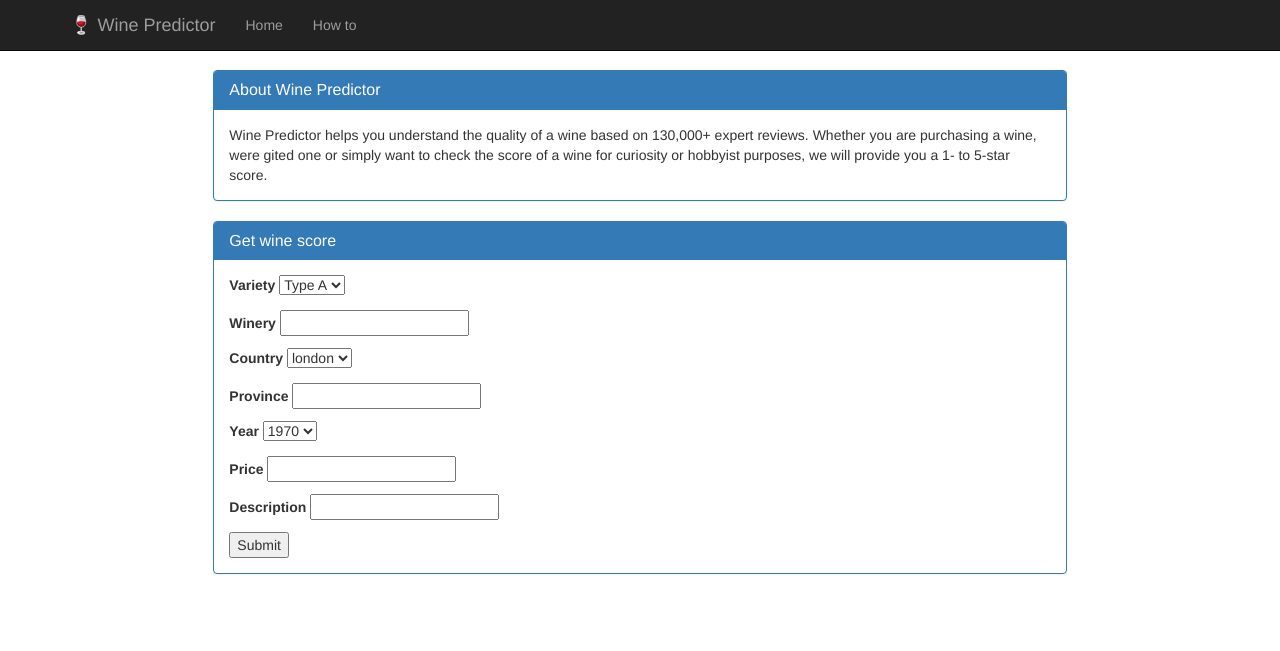
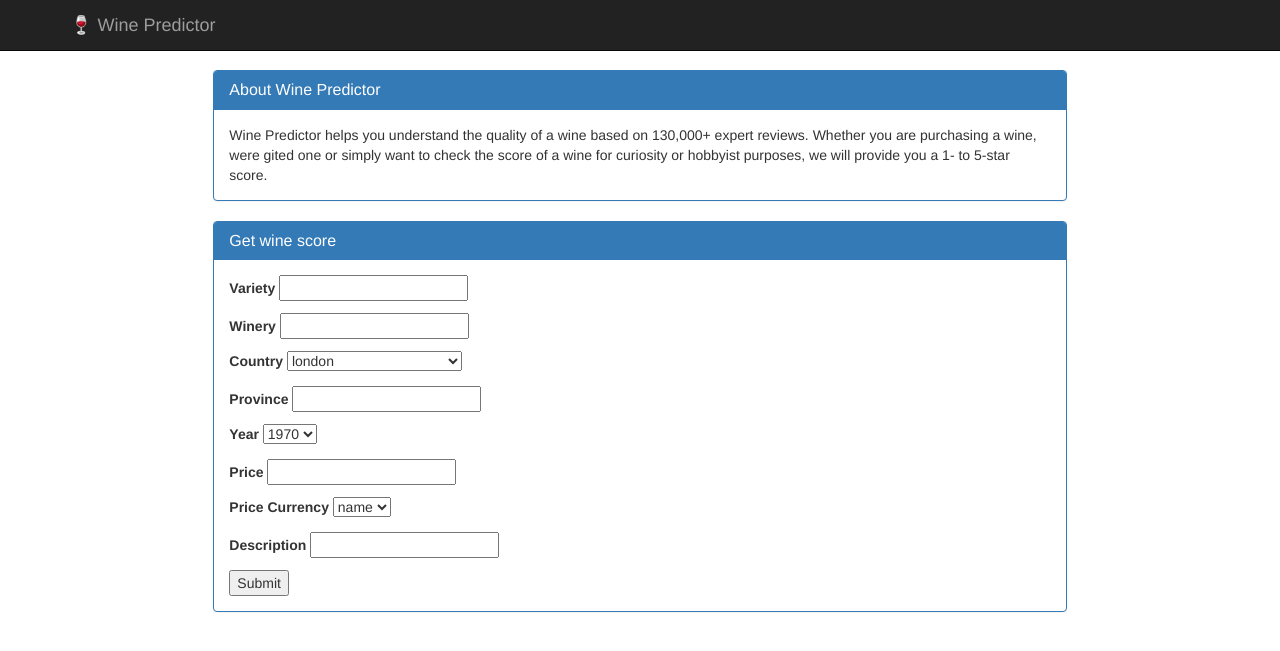
Before and after one commit to shippingunicorns/WinePredictor-FrontEnd, a Flask app: page /home in a window 1280 px wide. Shown: the top 651 px of the page. Run offline with Flask 2, Linux system fonts and the light colour scheme; a database or web service that is not in the repository returns one stand-in record (values such as "Sample title"); data that the repository does not hold is empty; some libraries are stand-ins or nearby versions.

Commit message:
updated requirements, updated fields (country, winery, etc), added currency, added dynamic response based on api result, removed nav

```diff
--- a/api.py
+++ b/api.py
@@ -42,4 +42,14 @@ def read_api(place="london"):
     f_string = f"{api_output[0]['title']}: {api_output[0]['woeid']} ({api_output[0]['latt_long']})"
     return f_string
 
+def read_api_fx():
+    import requests
+    url = "https://api.exchangeratesapi.io/latest?base=USD"
+    api_output = requests.get(url).json()
+    rates_values_dict = api_output['rates']
+    rates_list = sorted(list(api_output['rates'].keys()))
+    return [rates_values_dict, rates_list]
+
+# print(read_api_fx())
+
 # print(read_api())
--- a/app.py
+++ b/app.py
@@ -27,7 +27,7 @@ from flask_bootstrap import Bootstrap
 from time_functions import current_date_str, current_datetime_str, current_time_str
 
 # to read from api
-from api import read_api
+from api import read_api, read_api_fx
 
 # import markdown rendering
 from flaskext.markdown import Markdown
@@ -76,15 +76,31 @@ def home_init():
 
     # FORMS
     ws_form = WineScoreForm()
-    ws_form.variety.choices = ["Type A", "Type B"]
     ws_form.year.choices = list(range(1970, 2021 +1, 1))
-    ws_form.country.choices = ["london", "US"]
+    ws_form.country.choices = ['london', 'Argentina', 'Armenia', 'Australia',
+                               'Austria', 'Bosnia and Herzegovina', 'Brazil',
+                               'Bulgaria', 'Canada', 'Chile', 'China',
+                               'Croatia', 'Cyprus', 'Czech Republic', 'Egypt',
+                               'England', 'France', 'Georgia', 'Germany',
+                               'Greece', 'Hungary', 'India', 'Israel', 'Italy',
+                               'Lebanon', 'Luxembourg', 'Macedonia', 'Mexico',
+                               'Moldova', 'Morocco', 'New Zealand', 'Peru',
+                               'Portugal', 'Romania', 'Serbia', 'Slovakia',
+                               'Slovenia', 'South Africa', 'Spain',
+                               'Switzerland', 'Turkey', 'Ukraine', 'Uruguay',
+                               'US']
+    ws_form.price_currency.choices = read_api_fx()[1]
+    fx_rates_values_dict = read_api_fx()[0]
+    fx_rates_list = read_api_fx()[1]
+
 
     # import ipdb; ipdb.set_trace()
     return (ws_form,
-            ws_form.variety.choices,
             ws_form.year.choices,
-            ws_form.country.choices)
+            ws_form.country.choices,
+            ws_form.price_currency.choices,
+            fx_rates_values_dict,
+            fx_rates_list)
 
 
 # ROUTES
@@ -103,9 +119,11 @@ def home():
     returns home template with initialized variables
     """
     (ws_form,
-            ws_form.variety.choices,
             ws_form.year.choices,
-            ws_form.country.choices) = home_init()
+            ws_form.country.choices,
+            ws_form.price_currency.choices,
+            fx_rates_values_dict,
+            fx_rates_list) = home_init()
 
     return render_template('home.html',
                             **locals() # returns all local variables
@@ -117,9 +135,11 @@ def submitwine():
     returns home template with initialized variables after submitwine
     """
     (ws_form,
-            ws_form.variety.choices,
             ws_form.year.choices,
-            ws_form.country.choices) = home_init()
+            ws_form.country.choices,
+            ws_form.price_currency.choices,
+            fx_rates_values_dict,
+            fx_rates_list) = home_init()
 
     # VARIABLES
     # si_date_str = current_date_str()
@@ -128,7 +148,10 @@ def submitwine():
     input_country = str(ws_form.country.data)
     input_province = str(ws_form.province.data)
     input_year = str(ws_form.year.data)
-    input_price = str(ws_form.price.data)
+    input_price = round(float(ws_form.price.data),2)
+    input_price_currency = str(ws_form.price_currency.data)
+    currency_fx = float(fx_rates_values_dict[input_price_currency])
+    price_usd = round(input_price/currency_fx, 2)
     input_description = str(ws_form.description.data)
 
     if ws_form.validate_on_submit():
@@ -136,6 +159,8 @@ def submitwine():
 
         # get score
         api_results = read_api(place=input_country)
+        api_results_2 = 4
+        api_stars = '⭐' * api_results_2
 
         # display score
         display_added_record = True # shows success message
@@ -150,16 +175,16 @@ def submitwine():
     return render_template('home.html', **locals())
     # **locals returns all local variables
 
-@app.route('/howto', methods=['GET'])
-def projects():
-    projects_content = ""
-    with open("markdown/how-to-use.md", "r") as f:
-        howto_content = f.read()
+# @app.route('/howto', methods=['GET'])
+# def projects():
+#     projects_content = ""
+#     with open("markdown/how-to-use.md", "r") as f:
+#         howto_content = f.read()
 
-    return render_template('markdown.html',
-                           mkd_text=howto_content,
-                           n_cols=1,
-                           page_title="How to Use This Website")
+#     return render_template('markdown.html',
+#                            mkd_text=howto_content,
+#                            n_cols=1,
+#                            page_title="How to Use This Website")
 
 
 if __name__ == '__main__':
--- a/form_classes.py
+++ b/form_classes.py
@@ -7,9 +7,8 @@ from wtforms.validators import InputRequired #, Length, AnyOf
 # https://wtforms.readthedocs.io/en/2.3.x/fields/#field-definitions
 
 class WineScoreForm(FlaskForm):
-    variety = SelectField(
+    variety = StringField(
         label='Variety',
-        choices=[],
         validators=[]#InputRequired()] #,
                     # AnyOf(values=subst_avail_ids,
                     #      message='Must be a valid substance ID')
@@ -23,7 +22,7 @@ class WineScoreForm(FlaskForm):
 
     country = SelectField(
         label='Country',
-        validators=[ ] #InputRequired()]
+        validators=[] #InputRequired()]
         )
 
     province = StringField(
@@ -33,7 +32,6 @@ class WineScoreForm(FlaskForm):
 
     year = SelectField( # IntegerField(
         label='Year',
-        choices=[],
         validators=[] #InputRequired()]
         )
 
@@ -42,6 +40,11 @@ class WineScoreForm(FlaskForm):
         validators=[] #InputRequired()]
         )
 
+    price_currency = SelectField(
+        label='Price Currency',
+        validators=[] #InputRequired()]
+        )
+
     description = StringField(
         label='Description',
         validators=[] # optional field
--- a/requirements.txt
+++ b/requirements.txt
@@ -60,3 +60,4 @@ zipp==3.4.0
 Flask-Markdown==0.3
 importlib-metadata==2.0.0
 Markdown==3.3.3
+requests==2.25.1
--- a/templates/base.html
+++ b/templates/base.html
@@ -25,12 +25,12 @@
       <div class="navbar-header">
         <a class="navbar-brand" href="/home">🍷 Wine Predictor</a>
       </div>
-      <div id="navbar" class="navbar-collapse collapse">
+<!--       <div id="navbar" class="navbar-collapse collapse">
         <ul class="nav navbar-nav">
-          <li><a href="/home">Home</a></li> <!-- class="active" -->
+          <li><a href="/home" class="active">Home</a></li>
           <li><a href="/howto">How to</a></li>
         </ul>
-      </div>
+      </div> -->
     </div>
   </nav>
 
--- a/templates/score.html
+++ b/templates/score.html
@@ -23,6 +23,7 @@
       {{ renderfield(ws_form.province) }}
       {{ renderfield(ws_form.year) }}
       {{ renderfield(ws_form.price) }}
+      {{ renderfield(ws_form.price_currency) }}
       {{ renderfield(ws_form.description) }}
 
       <input type="submit" value="Submit">
@@ -38,20 +39,12 @@
   <div class="panel-body">
 
     <h4>👍 This is your wine's score:</h4>
-    ⭐
-    <br>
-    ★★★★☆
-
-    <i class="fa fa-star" aria-hidden="true"></i>
-    <i class="fa fa-star" aria-hidden="true"></i>
-    <i class="fa fa-star" aria-hidden="true"></i>
-    <i class="fa fa-star-o" aria-hidden="true"></i>
-
+    <h2>{{ api_results_2 }}/5 {{ api_stars }}</h2>
     <br>
     API-fetched weather forecast for the COUNTRY you inputted is:
     <br>
     {{ api_results }}
-
+<br><br><br>
 
 
     <h4>These are your wine's details:</h4>
@@ -64,32 +57,32 @@
           </tr>
 
           <tr class="row">
-           <td class="cell">Winery</td>
+           <td class="cell"><b>Winery</b></td>
            <td class="cell">{{ input_winery }}</td>
           </tr>
 
           <tr class="row">
-           <td class="cell">Country</td>
+           <td class="cell"><b>Country</b></td>
            <td class="cell">{{ input_country }}</td>
           </tr>
 
           <tr class="row">
-           <td class="cell">Province</td>
+           <td class="cell"><b>Province</b></td>
            <td class="cell">{{ input_province }}</td>
           </tr>
 
           <tr class="row">
-           <td class="cell">Year</td>
+           <td class="cell"><b>Year</b></td>
            <td class="cell">{{ input_year }}</td>
           </tr>
 
           <tr class="row">
-           <td class="cell">Price</td>
-           <td class="cell">{{ input_price }}</td>
+           <td class="cell"><b>Price</b></td>
+           <td class="cell">{{ input_price }} {{ input_price_currency }} | {{ price_usd }} USD</td>
           </tr>
 
           <tr class="row">
-           <td class="cell">Description</td>
+           <td class="cell"><b>Description</b></td>
            <td class="cell">{{ input_description }}</td>
           </tr>
       </table>
```
Also changed, not shown: countries.csv (added, +44 -0 lines).
